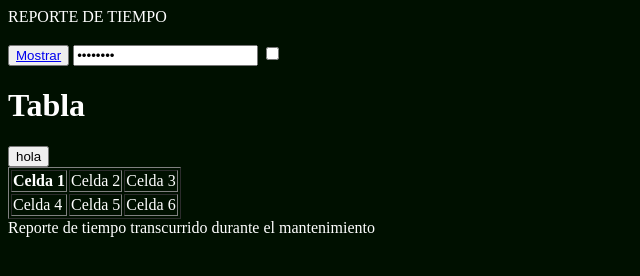
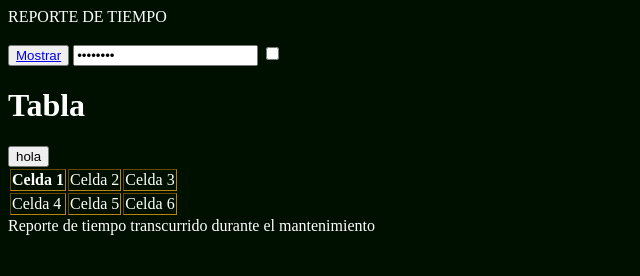
Before and after one commit to Jairo2020/Control-de-mantenimiento, a plain HTML site: page CONTROL DE MANTENIMIENTO JORGE/SOPORTE/index.htm in a window 1280 px wide. Shown: the whole page, without its empty margins (0-640 px from the left). Drawn offline with Linux system fonts and the light colour scheme.

Commit message:
Modificación de función de funciones

```diff
--- a/CONTROL DE MANTENIMIENTO JORGE/SOPORTE/index.htm
+++ b/CONTROL DE MANTENIMIENTO JORGE/SOPORTE/index.htm
@@ -15,7 +15,7 @@
     <input type="checkbox">
     <h1>Tabla</h1>
     <a href="" style ='right: 100%;'><button style ='right: 100%;'>hola</button></a>
-    <table border="1">
+    <table border="1" style="border: darkgoldenrod;">
 
         <tr>
 
```
Also changed, not shown: CONTROL DE MANTENIMIENTO JORGE/SOPORTE/anotaciones valiosas.txt, 2 other files.
